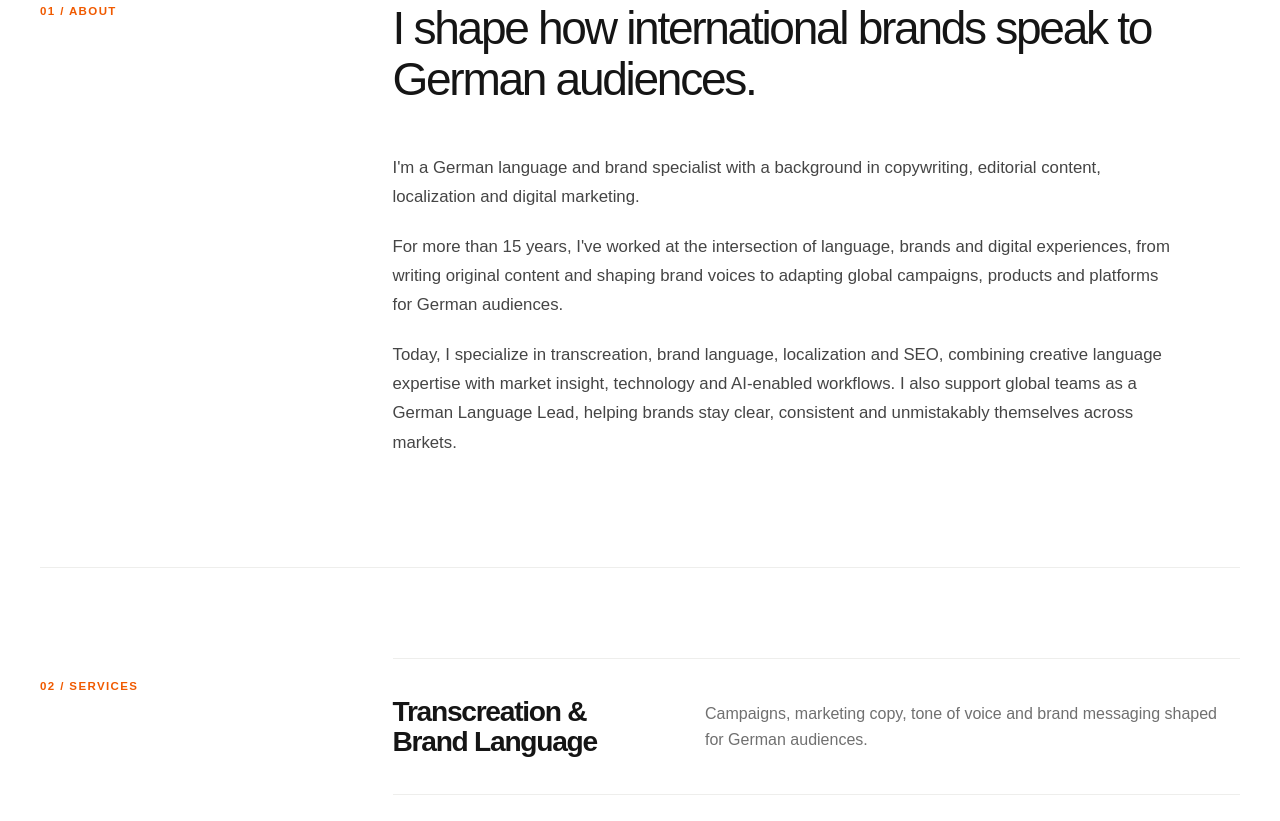
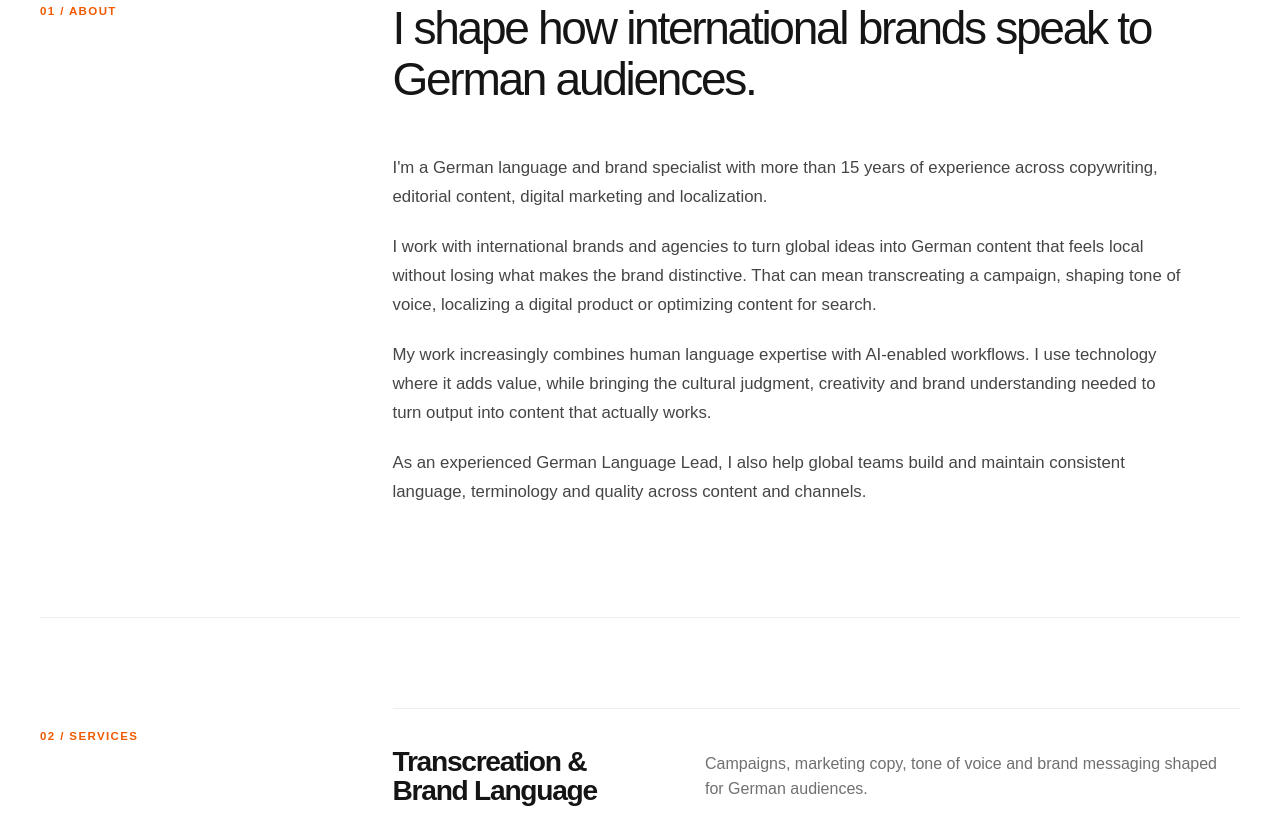
Before and after one commit to stphbhr/stphbhr.github.io, a plain HTML site: page index.html in a window 1280 px wide. Shown: the part 819-1640 px from the top of the page. Drawn offline with Linux system fonts and the light colour scheme.

Commit message:
Update index.html

```diff
--- a/index.html
+++ b/index.html
@@ -500,12 +500,12 @@
       <div class="hero-bottom">
 
         <div class="hero-title">
-  Global brands.<br>
-  Local voice.
-</div>
+          Global brands.<br>
+          Local voice.
+        </div>
 
         <div class="hero-skills">
-          TRANSCREATION · BRAND LANGUAGE · LOCALIZATION · SEO · AI
+          TRANSCREATION · BRAND LANGUAGE · LOCALIZATION · SEO · AI-ENABLED CONTENT
         </div>
 
       </div>
@@ -530,25 +530,30 @@
           <div class="body-copy">
 
             <p>
-              I'm a German language and brand specialist with a background
-              in copywriting, editorial content, localization and digital
-              marketing.
+              I'm a German language and brand specialist with more than 15 years
+              of experience across copywriting, editorial content, digital marketing
+              and localization.
             </p>
 
             <p>
-              For more than 15 years, I've worked at the intersection of
-              language, brands and digital experiences, from writing original
-              content and shaping brand voices to adapting global campaigns,
-              products and platforms for German audiences.
+              I work with international brands and agencies to turn global ideas
+              into German content that feels local without losing what makes the
+              brand distinctive. That can mean transcreating a campaign, shaping
+              tone of voice, localizing a digital product or optimizing content
+              for search.
             </p>
 
             <p>
-              Today, I specialize in transcreation, brand language,
-              localization and SEO, combining creative language expertise
-              with market insight, technology and AI-enabled workflows.
-              I also support global teams as a German Language Lead, helping
-              brands stay clear, consistent and unmistakably themselves
-              across markets.
+              My work increasingly combines human language expertise with
+              AI-enabled workflows. I use technology where it adds value, while
+              bringing the cultural judgment, creativity and brand understanding
+              needed to turn output into content that actually works.
+            </p>
+
+            <p>
+              As an experienced German Language Lead, I also help global teams
+              build and maintain consistent language, terminology and quality
+              across content and channels.
             </p>
 
           </div>
@@ -859,8 +864,8 @@
 
       <div class="contact-details">
 
-        <a class="email" href="mailto:YOUR-EMAIL-HERE">
-          YOUR-EMAIL-HERE
+        <a class="email" href="mailto:hi@stphbhr.de">
+          hi@stphbhr.de
         </a>
 
         <div>
@@ -877,8 +882,8 @@
         </div>
 
         <div class="legal">
-          <a href="#">IMPRINT</a>
-          <a href="#">PRIVACY</a>
+          <a href="imprint.html">IMPRINT</a>
+          <a href="privacy.html">PRIVACY</a>
         </div>
 
       </footer>
```
